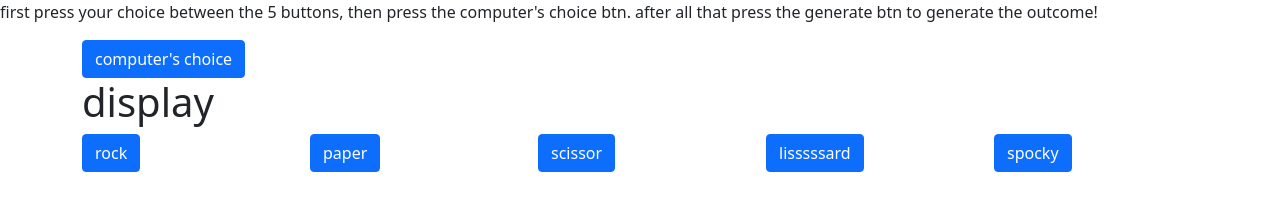
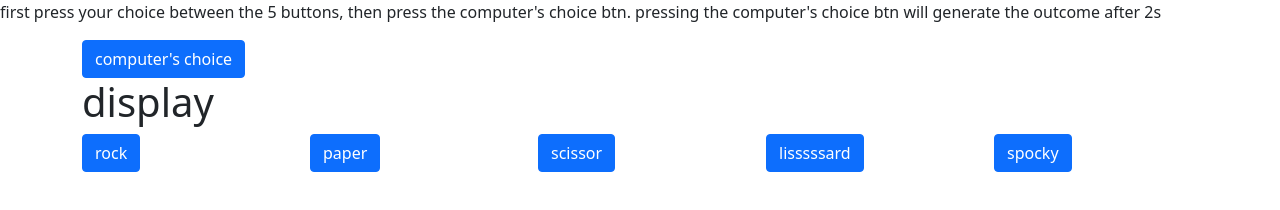
Before and after one commit to Martekode/rock-paper-scissors-lizard-spock, a plain HTML site: page index.html in a window 1280 px wide. Drawn offline with nearby package versions, Linux system fonts and the light colour scheme.

Commit message:
changed the explenation text

```diff
--- a/index.html
+++ b/index.html
@@ -10,7 +10,7 @@
 </head>
 <body>
     <div class="explain">
-        <p>first press your choice between the 5 buttons, then press the computer's choice btn. after all that press the generate btn to generate the outcome!</p>
+        <p>first press your choice between the 5 buttons, then press the computer's choice btn. pressing the computer's choice btn will generate the outcome after 2s</p>
     </div>
     <div class="container">
         <div class="row">
```
